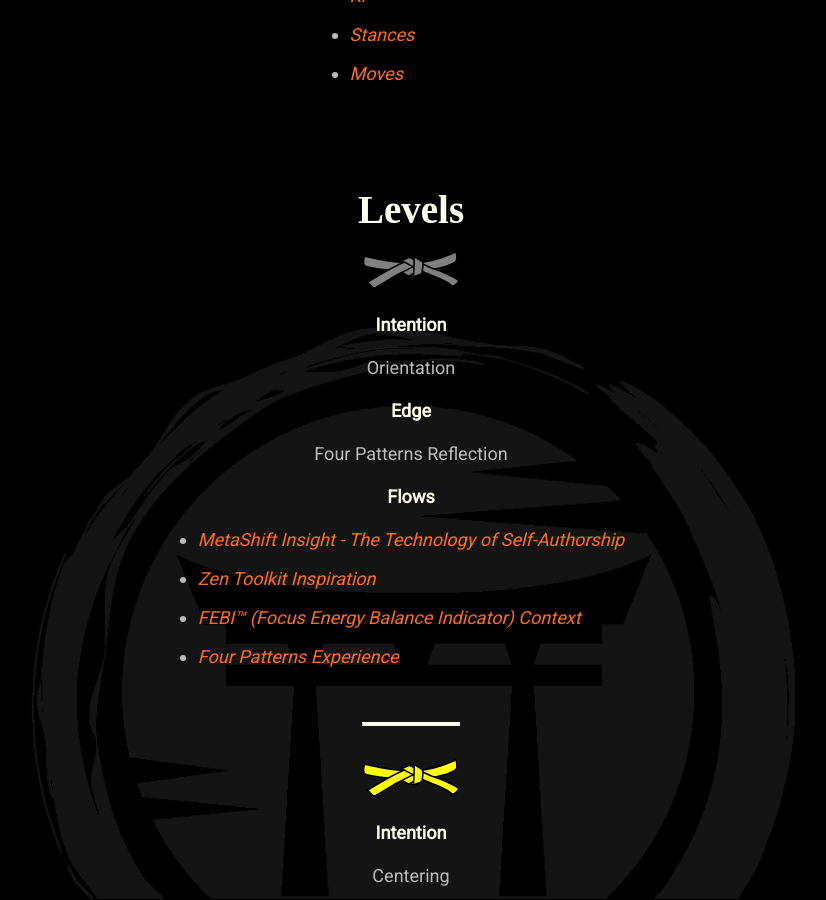
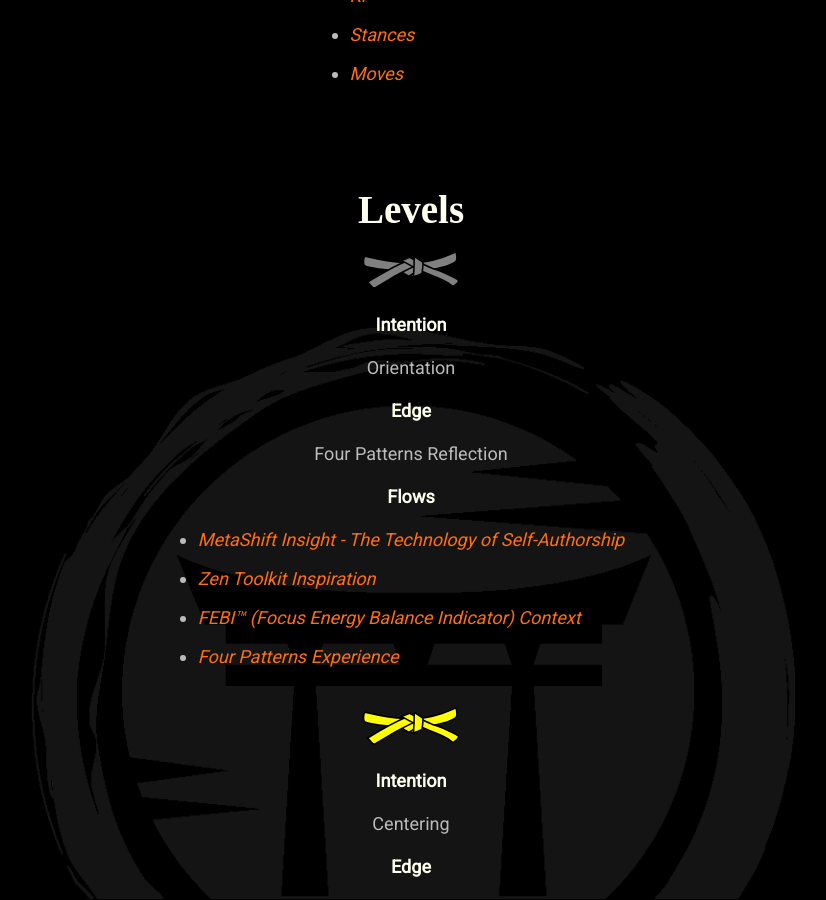
Before and after one commit to mindset-dojo/mindset-dojo.github.io, a Jekyll site: the page built from program.md, in a window 1280 px wide and 900 px high, scrolled down 1129 px. Shown: the whole window, without its empty margins (229-1055 px from the left). Built offline with Jekyll 4.4.1, drawn with Linux system fonts in a browser that asks for light colours; some web fonts are replaced.

Commit message:
refactor: Levels revert

```diff
--- a/_includes/sections/levels.html
+++ b/_includes/sections/levels.html
@@ -23,10 +23,6 @@
   <h2>{{ D.label }}</h2>
 
   {%- for lv in D.items -%}
-    {%- unless forloop.first -%}
-      <hr class="md-level-sep">
-    {%- endunless -%}
-
     <h3>
       {% include icons/level.svg
         class="md-level-svg"
```
